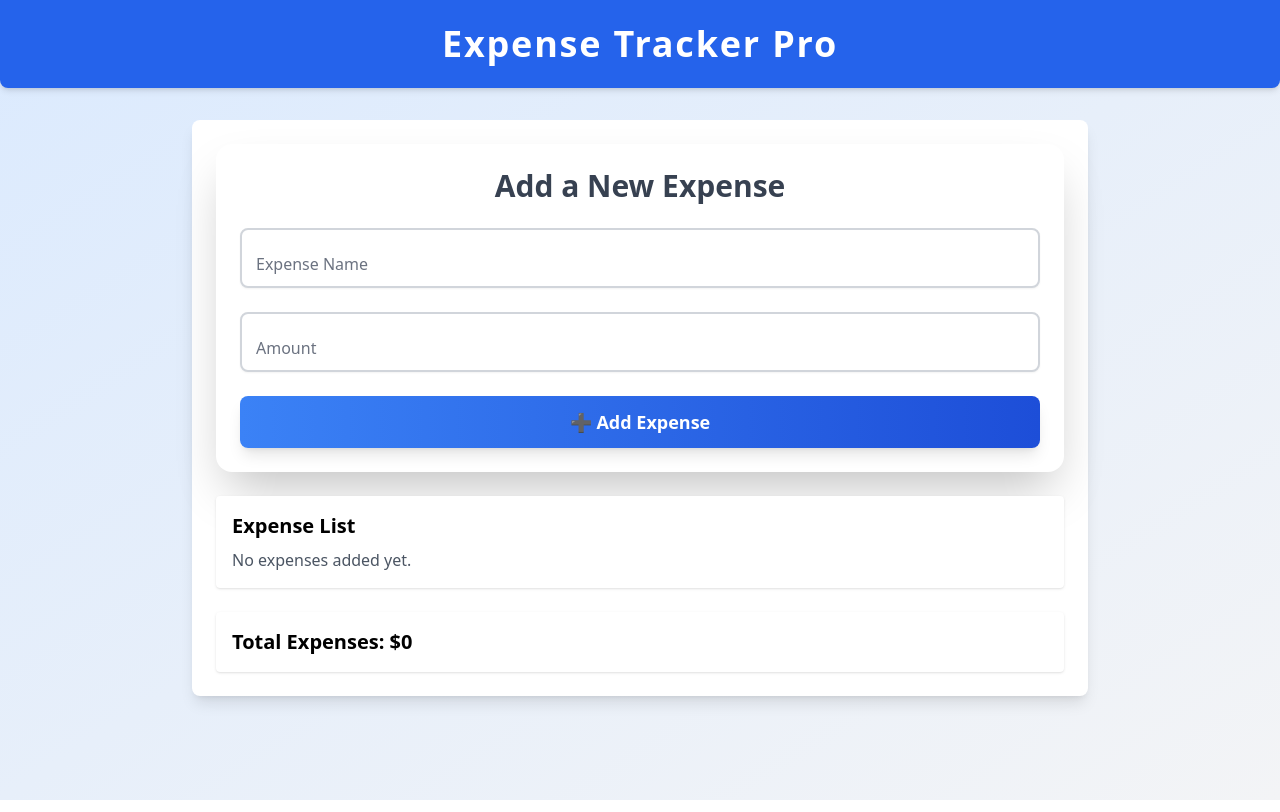
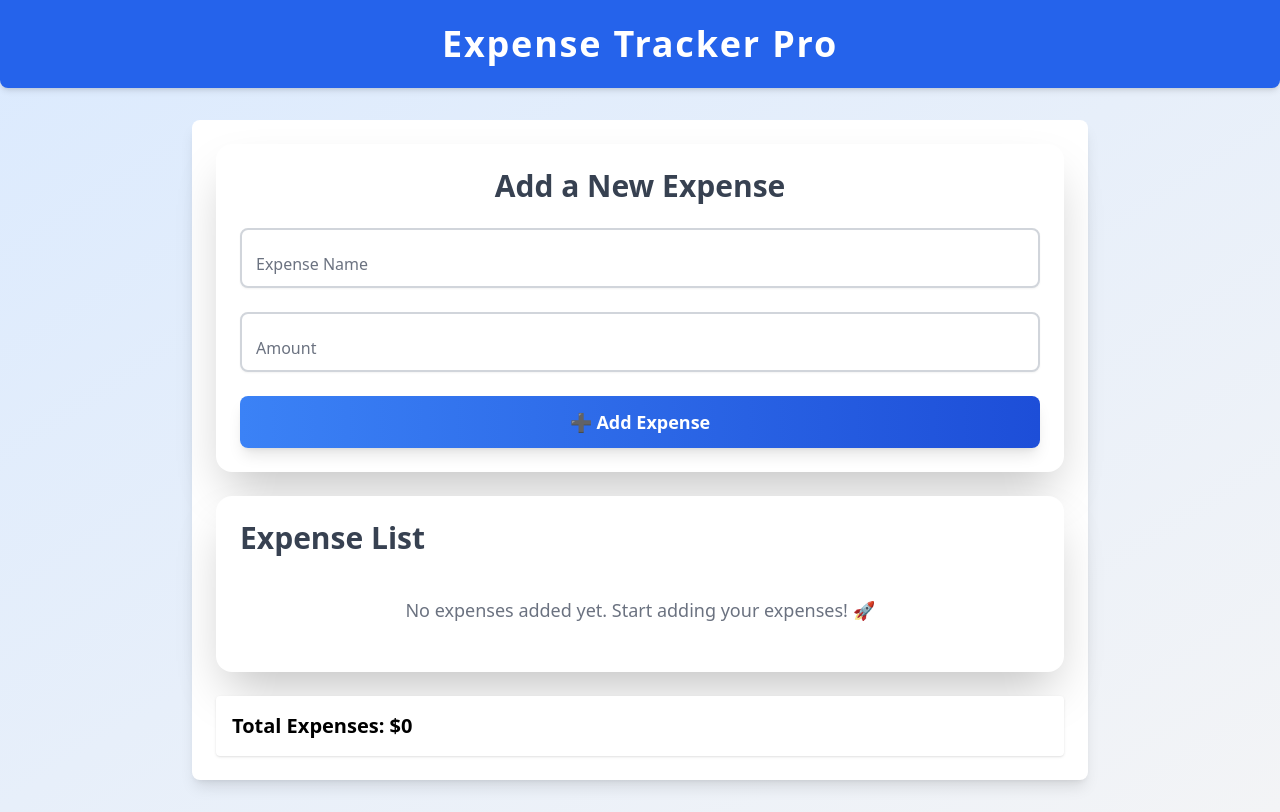
Before and after one commit to Carlosmarroquin20/expense-tracker-pro, a React (Vite) app: page / in a window 1280 px wide. Built offline with nearby package versions, Linux system fonts and the light colour scheme.

Commit message:
Enhance ExpenseList with modern UI, hover effects, and action buttons

```diff
--- a/src/components/ExpenseList.jsx
+++ b/src/components/ExpenseList.jsx
@@ -1,10 +1,42 @@
-const ExpenseList = () => {
-    return (
-      <div className="p-4 bg-white shadow rounded mb-4">
-        <h2 className="text-xl font-semibold mb-2">Expense List</h2>
-        <p className="text-gray-600">No expenses added yet.</p>
-      </div>
-    );
-  };
+import { FaTrashAlt, FaEdit } from "react-icons/fa";
 
-  export default ExpenseList;
+const ExpenseList = ({ expenses = [] }) => {
+  return (
+    <div className="p-6 bg-white shadow-2xl rounded-2xl transition-all duration-300 hover:shadow-blue-200">
+      <h2 className="text-3xl font-bold text-gray-700 mb-4">Expense List</h2>
+
+      {expenses.length === 0 ? (
+        <p className="text-gray-500 text-lg text-center py-6">
+          No expenses added yet. Start adding your expenses! 🚀
+        </p>
+      ) : (
+        <ul className="divide-y divide-gray-200">
+          {expenses.map((expense) => (
+            <li
+              key={expense.id}
+              className="flex items-center justify-between p-4 hover:bg-gray-50 rounded-lg transition-all duration-300"
+            >
+              <div>
+                <p className="text-lg font-medium text-gray-800">
+                  {expense.name}
+                </p>
+                <p className="text-gray-500">Amount: ${expense.amount}</p>
+              </div>
+
+              <div className="flex gap-3">
+                <button className="text-blue-500 hover:text-blue-700 transition-all duration-300">
+                  <FaEdit size={20} />
+                </button>
+                <button className="text-red-500 hover:text-red-700 transition-all duration-300">
+                  <FaTrashAlt size={20} />
+                </button>
+              </div>
+            </li>
+          ))}
+        </ul>
+      )}
+    </div>
+  );
+};
+
+export default ExpenseList;
```
